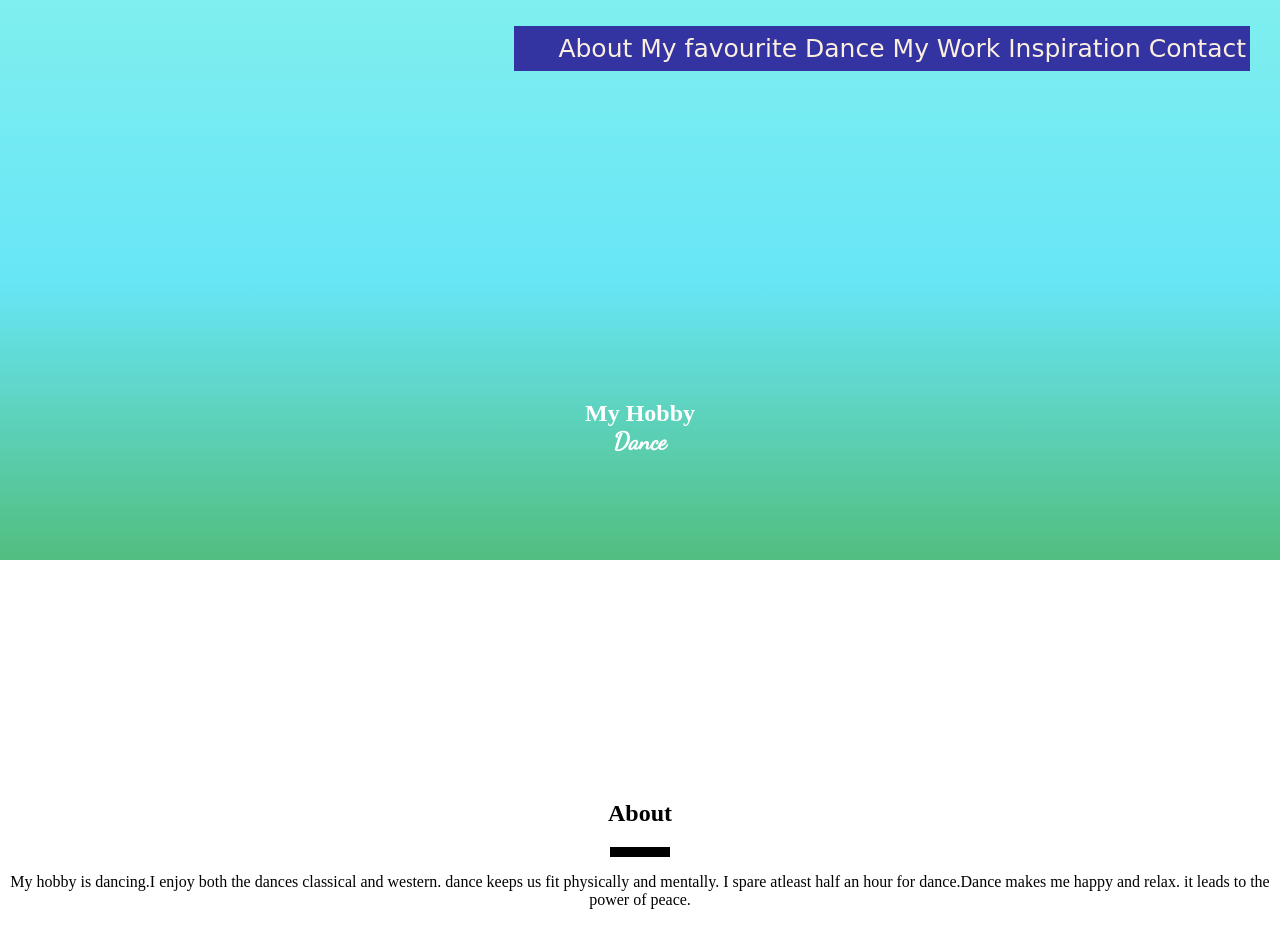
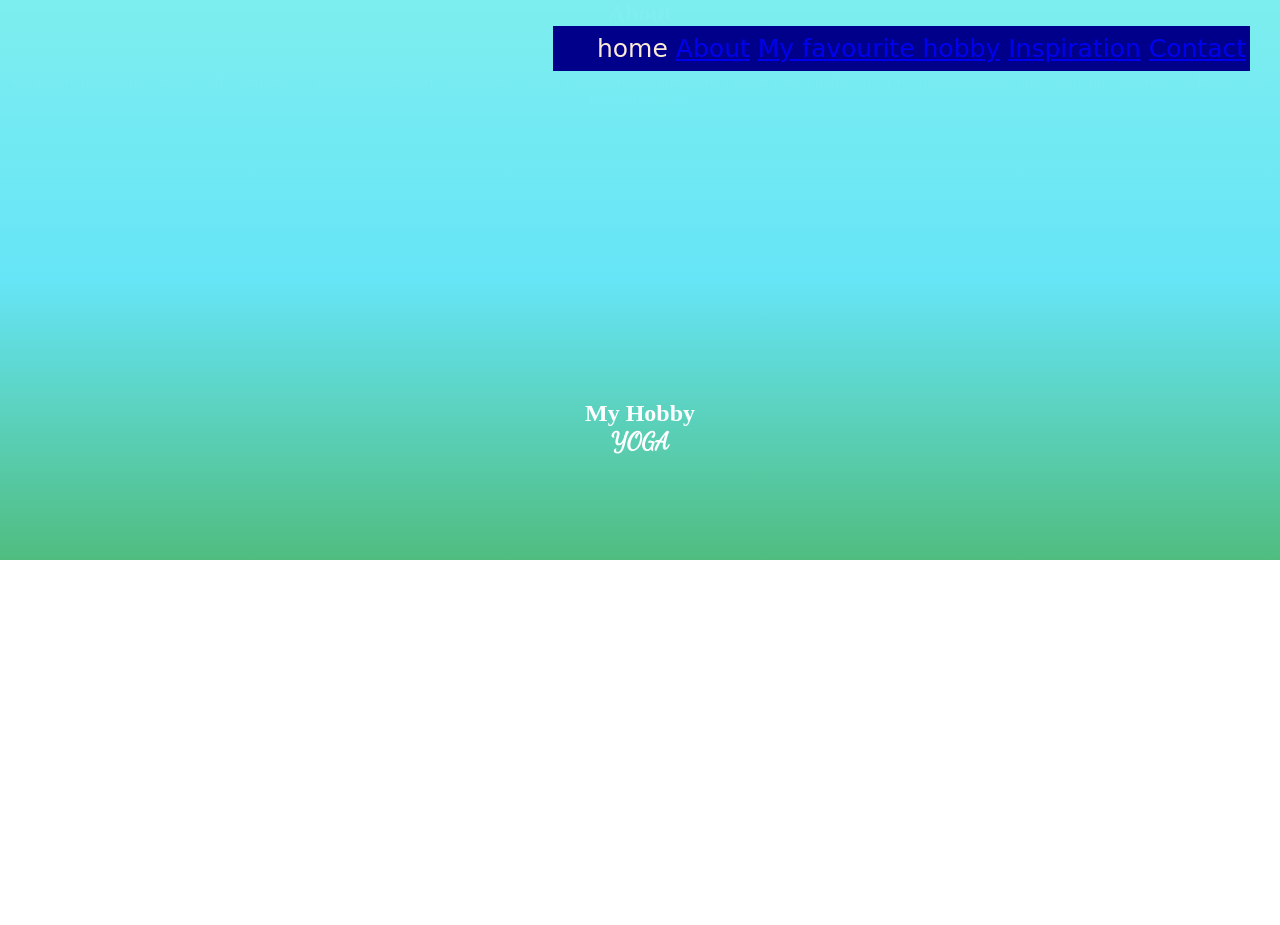
Before and after one commit to Aadya-9/My-Hobby, a plain HTML site: page index.html in a window 1280 px wide. After the commit the page ends 800 px from the top, so only its background shows below. Drawn offline with Linux system fonts and the light colour scheme; grey boxes are pictures that could not be loaded.

Commit message:
Add files via upload

```diff
--- a/index.html
+++ b/index.html
@@ -6,31 +6,30 @@
 <link href="https://fonts.googleapis.com/css2?family=Dancing+Script&display=swap" rel="stylesheet">
     </head>
 <body>
+      <ul id="menu">
+          <li class="links"> home</li>
+          <li class="links"> <a href="#about">About </a></li>
+        <li class="links"> <a href="#favourite">My favourite hobby</a> </li>
+        <li class="links"> <a href="inspiration">Inspiration</a></li>
+        <li class="links"><a href="contact">Contact</a> </li>
+    </ul>
+     <section id = "hobby" class="s1">
 
-    <section id = "hobby" class="s1">
-         <ul id="menu">
-        <li class="links"> About</li>
-        <li class="links"> My favourite Dance</li>
-        <li class="links"> My Work</li>
-        <li class="links"> Inspiration</li>
-        <li class="links"> Contact</li>
-    </ul>
         <marquee> <img id="yoga" src="https://images.unsplash.com/photo-1615794239747-49e7d398a930?crop=entropy&cs=tinysrgb&fit=max&fm=jpg&ixid=MnwxNDU4OXwwfDF8cmFuZG9tfHx8fHx8fHx8MTYxNzk3ODQxNQ&ixlib=rb-1.2.1&q=80&w=400"> </marquee>
-       <h1>My Hobby <br><div id= "Hobbylb"> Dance</div> </h1>
+       <h1>My Hobby <br><div id= "Hobbylb"> YOGA</div> </h1>
 
     </section>
-    <section>
+    <section id="about">
         <h2> About</h2>
     <div class="line"> </div>
         <p>My hobby is dancing.I enjoy both the dances classical and western. dance keeps us fit physically and mentally. I spare atleast half an hour for dance.Dance makes me happy and relax. it leads to the power of peace. </p>
     </section>
     <section id="favourite" >
-        <h2>My Favourite Dance </h2>
+        <h2> My Favourite Dance </h2>
         <div class="line">  </div>
-     <iframe width="853" height="480" src="https://www.youtube.com/embed/oRe1YA2WX_c" title="YouTube video player" frameborder="0" allow="accelerometer; autoplay; clipboard-write; encrypted-media; gyroscope; picture-in-picture" allowfullscreen></iframe>
-
+        <iframe width="914" height="514" src="https://www.youtube.com/embed/oRe1YA2WX_c" title="YouTube video player" frameborder="0" allow="accelerometer; autoplay; clipboard-write; encrypted-media; gyroscope; picture-in-picture" allowfullscreen></iframe>
         <br> <br>
-        <iframe width="914" height="514" src="https://www.youtube.com/embed/I8Gn7i02fLs" title="YouTube video player" frameborder="0" allow="accelerometer; autoplay; clipboard-write; encrypted-media; gyroscope; picture-in-picture" allowfullscreen></iframe>
+       <iframe width="914" height="514" src="https://www.youtube.com/embed/I8Gn7i02fLs" title="YouTube video player" frameborder="0" allow="accelerometer; autoplay; clipboard-write; encrypted-media; gyroscope; picture-in-picture" allowfullscreen></iframe>
     </section>
     </body>
 </html>
--- a/style.css
+++ b/style.css
@@ -12,7 +12,7 @@
     text-align: center;
     height: 70%;
     width: 100%;
-
+    z-index: 9;
 }
 #yoga{
     border-radius: 50%;
@@ -68,6 +68,8 @@
     top: 10px;
     right: 30px;
     list-style: none;
+     z-index:10 ;
+
 }
 body{
     margin: 0;
@@ -90,3 +92,7 @@ body{
     width: 100%;
 
 }
+html{
+    scroll-behavior: smooth;
+
+}
```
Also changed, not shown: dance.jpg (added).
